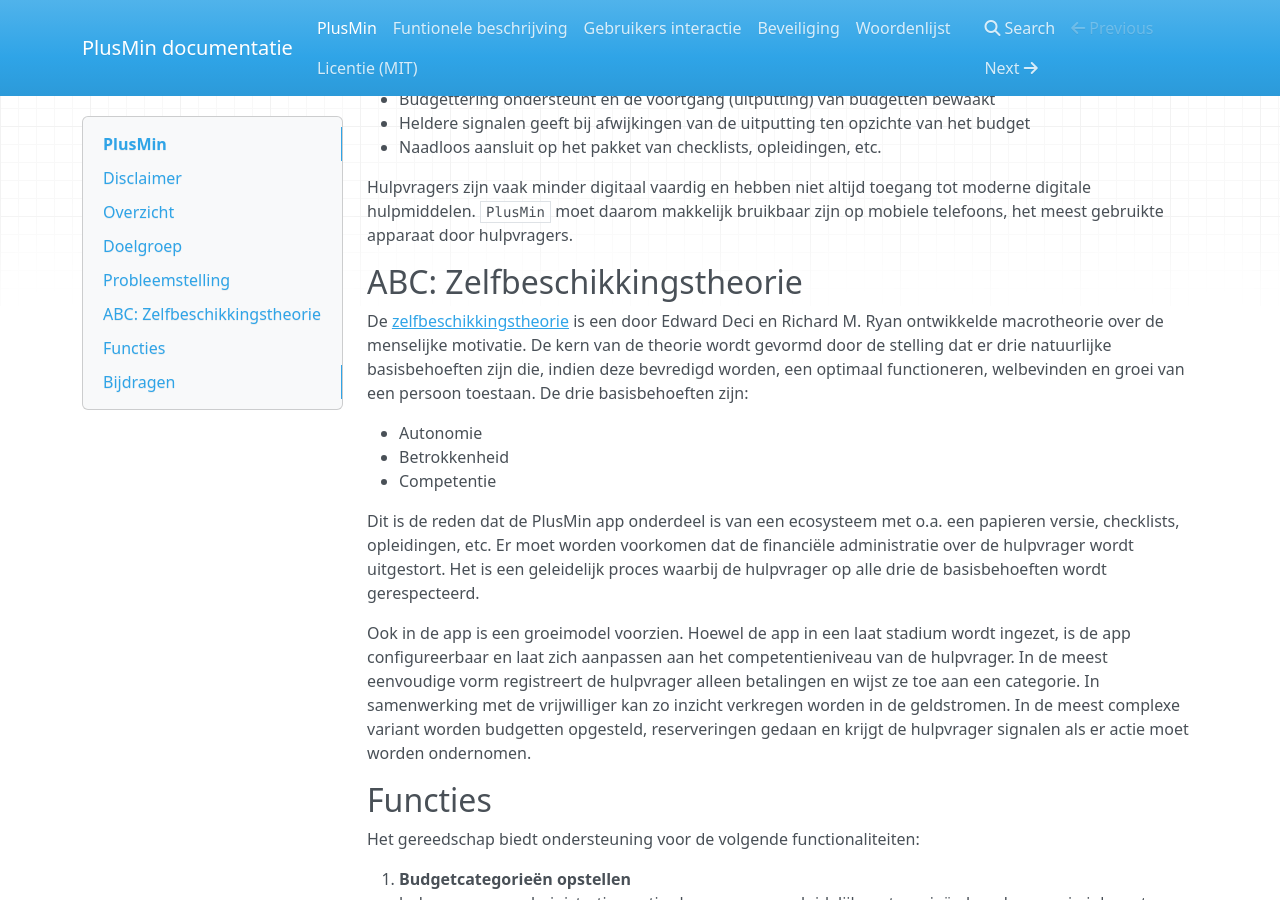
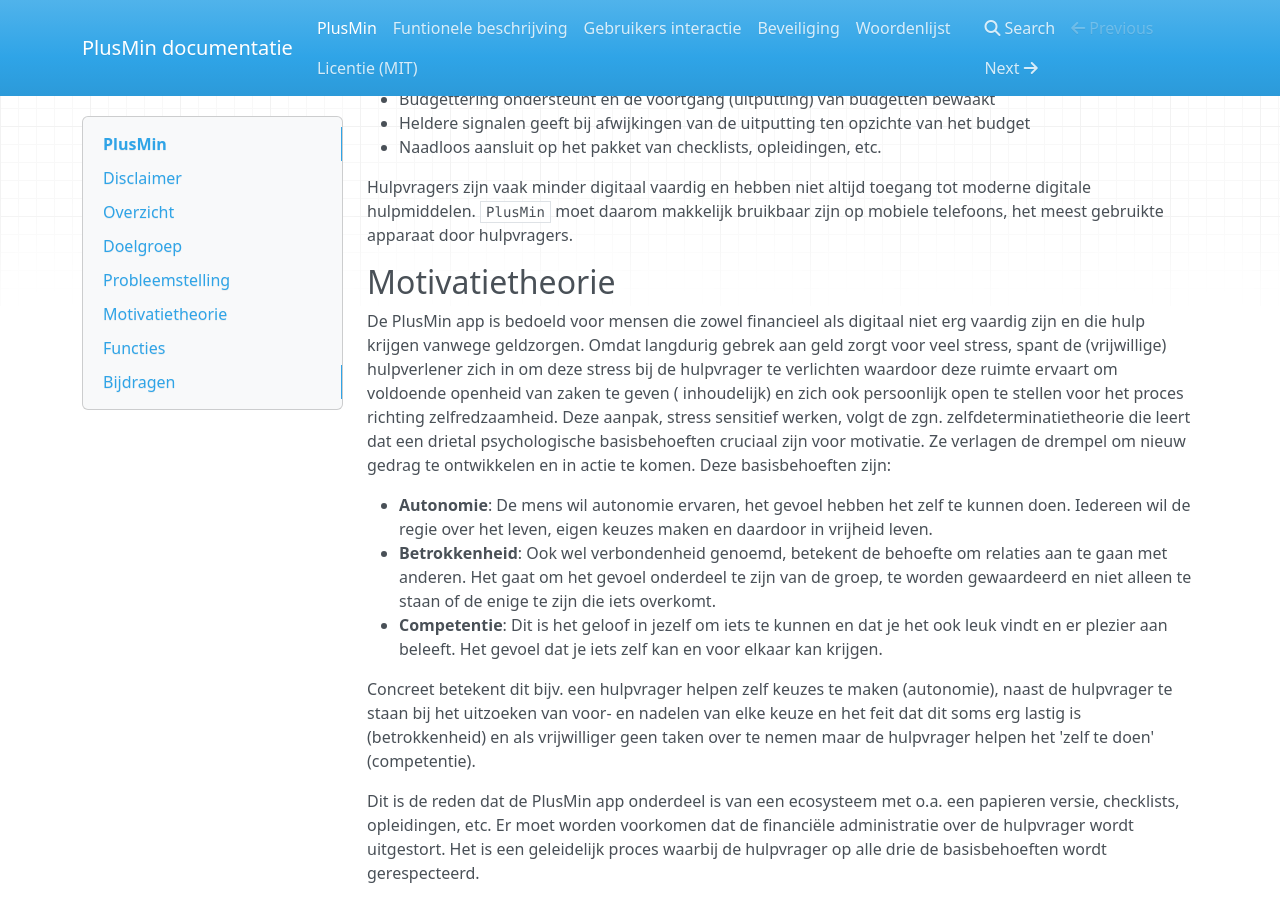
Before and after one commit to plusminapp/pm-docs, an MkDocs documentation site: the page built from docs/index.md, in a window 1280 px wide and 900 px high, scrolled down 970 px. Built offline with MkDocs 1.6.1, drawn with Linux system fonts in a browser that asks for light colours; nearby versions of some CDN libraries.

Commit message:
motiveringsmodel van Hans

```diff
--- a/docs/1-functionaliteit.md
+++ b/docs/1-functionaliteit.md
@@ -100,7 +100,7 @@ TODO: is dit B1 taalgebruik? of andersom: hoe maken we hier B1 taal van? Volgens
 
 ## Groeimodel
 
-Zoals in de beschrijving van het [ABC model](index.md#abc-zelfbeschikkingstheorie) is aangegeven moet de administratie
+Zoals in de beschrijving van de [motivatietheorie](index.md#motivatietheorie) is aangegeven, moet de administratie
 mee kunnen groeien met de hulpvrager. In de app worden de volgende niveaus onderscheiden:
 
 - basis niveau: verwerken van betalingen, periodeafsluitingen en weergave van de stand
--- a/docs/index.md
+++ b/docs/index.md
@@ -47,16 +47,27 @@ oplossing die:
 Hulpvragers zijn vaak minder digitaal vaardig en hebben niet altijd toegang tot moderne digitale hulpmiddelen. `PlusMin`
 moet daarom makkelijk bruikbaar zijn op mobiele telefoons, het meest gebruikte apparaat door hulpvragers.
 
-## ABC: Zelfbeschikkingstheorie
+## Motivatietheorie
 
-De [zelfbeschikkingstheorie](https://nl.wikipedia.org/wiki/Zelfbeschikkingstheorie) is een door Edward Deci en Richard
-M. Ryan ontwikkelde macrotheorie over de menselijke motivatie. De kern van de theorie wordt gevormd door de stelling dat
-er drie natuurlijke basisbehoeften zijn die, indien deze bevredigd worden, een optimaal functioneren, welbevinden en
-groei van een persoon toestaan. De drie basisbehoeften zijn:
+De PlusMin app is bedoeld voor mensen die zowel financieel als digitaal niet erg vaardig zijn en die hulp krijgen
+vanwege geldzorgen. Omdat langdurig gebrek aan geld zorgt voor veel stress, spant de (vrijwillige) hulpverlener zich in
+om deze stress bij de hulpvrager te verlichten waardoor deze ruimte ervaart om voldoende openheid van zaken te geven (
+inhoudelijk) en zich ook persoonlijk open te stellen voor het proces richting zelfredzaamheid. Deze aanpak, stress
+sensitief werken, volgt de zgn. zelfdeterminatietheorie die leert dat een drietal psychologische basisbehoeften cruciaal
+zijn voor motivatie. Ze verlagen de drempel om nieuw gedrag te ontwikkelen en in actie te komen. Deze basisbehoeften
+zijn:
 
-- Autonomie
-- Betrokkenheid
-- Competentie
+- **Autonomie**: De mens wil autonomie ervaren, het gevoel hebben het zelf te kunnen doen. Iedereen wil de regie over het
+leven, eigen keuzes maken en daardoor in vrijheid leven.
+- **Betrokkenheid**: Ook wel verbondenheid genoemd, betekent de behoefte om relaties aan te gaan met anderen. Het gaat om het
+gevoel onderdeel te zijn van de groep, te worden gewaardeerd en niet alleen te staan of de enige te zijn die iets
+overkomt.
+- **Competentie**: Dit is het geloof in jezelf om iets te kunnen en dat je het ook leuk vindt en er plezier aan beleeft. Het
+gevoel dat je iets zelf kan en voor elkaar kan krijgen.
+
+Concreet betekent dit bijv. een hulpvrager helpen zelf keuzes te maken (autonomie), naast de hulpvrager te staan bij het
+uitzoeken van voor- en nadelen van elke keuze en het feit dat dit soms erg lastig is (betrokkenheid) en als vrijwilliger
+geen taken over te nemen maar de hulpvrager helpen het 'zelf te doen' (competentie).
 
 Dit is de reden dat de PlusMin app onderdeel is van een ecosysteem met o.a. een papieren versie, checklists,
 opleidingen, etc. Er moet worden voorkomen dat de financi&euml;le administratie over de hulpvrager wordt uitgestort. Het
```
Also changed, not shown: other parts of docs/index.md (+1 -1 lines), 1 other file.
